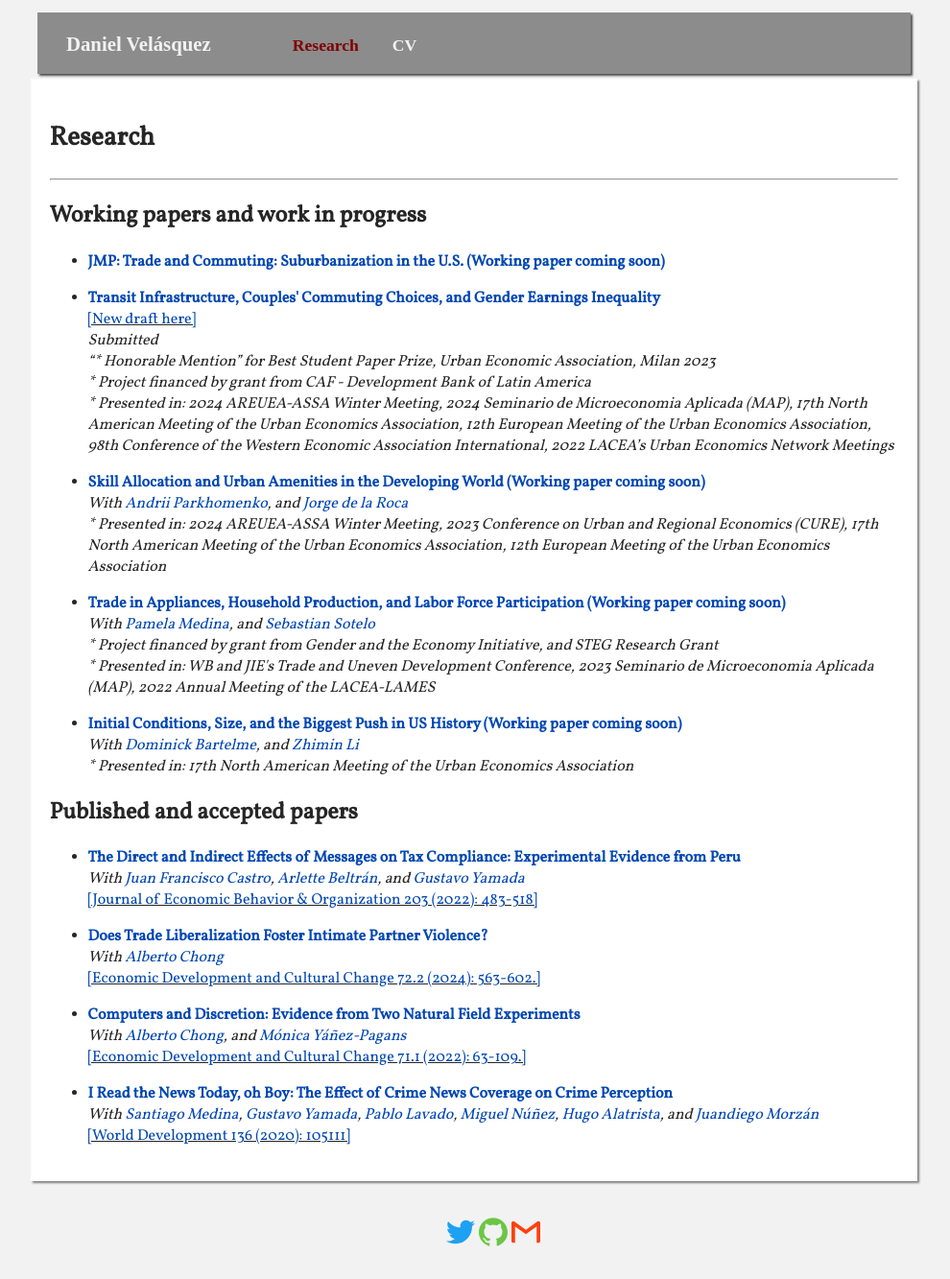
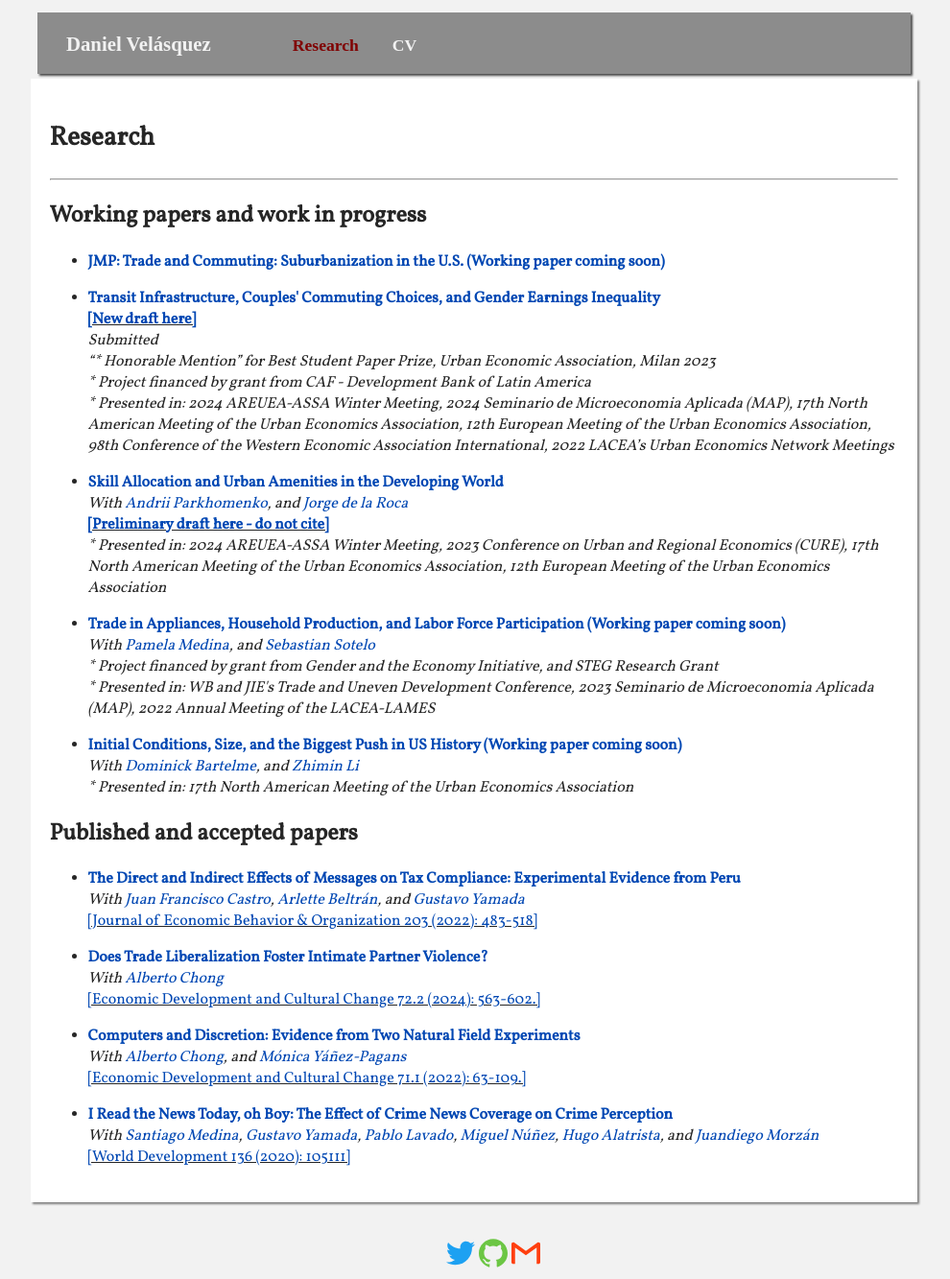
Before and after one commit to dvelasquezc/dvelasquezc.github.io, a Jekyll site: the page built from _pages/research.md, in a window 1280 px wide. Shown: the whole page at 96% size, without its empty margins (146-1136 px from the left). Built offline with Jekyll 4.4.1, drawn with Linux system fonts in a browser that asks for light colours; some web fonts are replaced; before the commit the page ends 1311 px from its top, so only the background shows below that.

Commit message:
upload peurban preliminary draft

```diff
--- a/_pages/research.md
+++ b/_pages/research.md
@@ -68,7 +68,7 @@ show: "yes"
 
 			{% if paper.title == 'Transit Infrastructure, Couples&apos; Commuting Choices, and Gender Earnings Inequality' %}
 			<div class = "pdf">
-				<u><a href="{{ "/assets/pdfs/lima_couples_urban.pdf" | prepend: site.baseurl | prepend: site.url }}" target="_blank"> [New draft here] </a></u>
+				<u><a href="{{ "/assets/pdfs/lima_couples_urban.pdf" | prepend: site.baseurl | prepend: site.url }}" target="_blank"> <b>[New draft here]</b> </a></u>
 			</div>
 			<div class = "conferences">
 				<i>Submitted</i>
@@ -77,6 +77,14 @@ show: "yes"
 				<i>“&#42; Honorable Mention” for Best Student Paper Prize, Urban Economic Association, Milan 2023</i>
 			</div>
 			{% endif %}
+
+
+			{% if paper.title == 'Skill Allocation and Urban Amenities in the Developing World' %}
+			<div class = "pdf">
+				<u><a href="{{ "/assets/pdfs/peurban03.pdf" | prepend: site.baseurl | prepend: site.url }}" target="_blank"> <b>[Preliminary draft here - do not cite]</b> </a></u>
+			</div>
+			{% endif %}
+
 
 			{% if  paper.funding  != 'no' %}
 			<div class ="conferences">
--- a/_research/peurban.md
+++ b/_research/peurban.md
@@ -1,5 +1,5 @@
 ---
-title: "Skill Allocation and Urban Amenities in the Developing World (Working paper coming soon)"
+title: "Skill Allocation and Urban Amenities in the Developing World"
 coauthors: Andrii Parkhomenko, Jorge de la Roca
 pubstatus: "mimeo"
 journal: "no"
```
Also changed, not shown: 1 other file.
